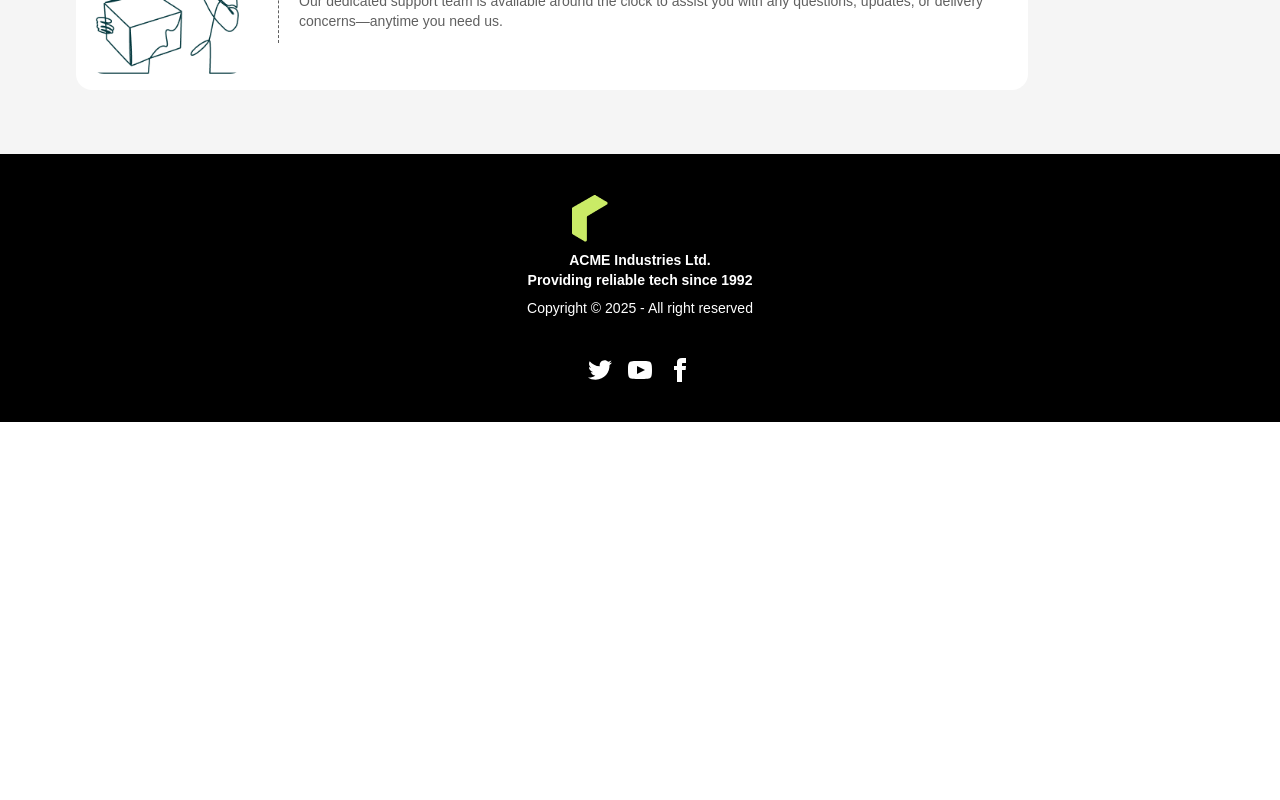
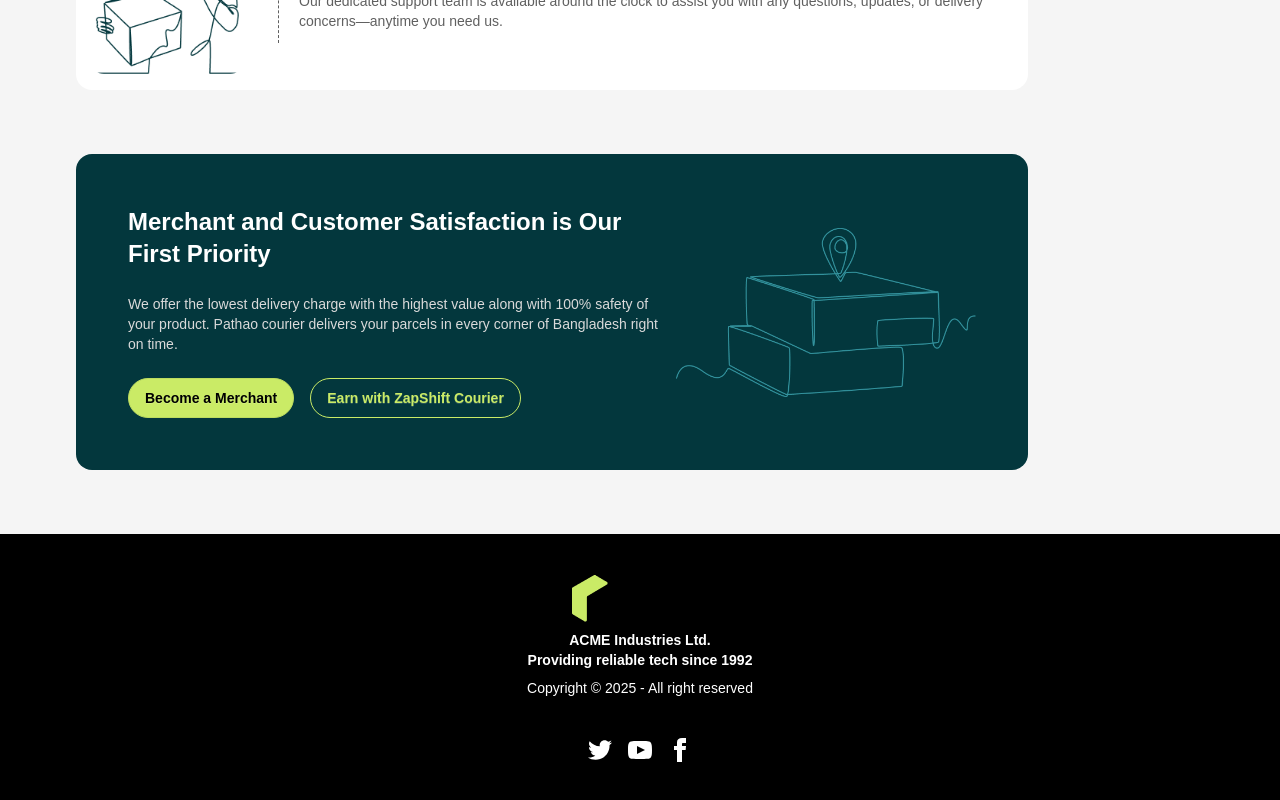
Before and after one commit to Riadul-Islam-551/Zap-Shift-Client, a React (Vite) app: page / in a window 1280 px wide. Shown: the part 2551-3351 px from the top of the page. Before the commit the page ends 2973 px from the top, so only its background shows below. Built offline with nearby package versions, Linux system fonts and the light colour scheme.

Commit message:
make the merchant section

```diff
--- a/src/pages/home/home/Home.jsx
+++ b/src/pages/home/home/Home.jsx
@@ -4,6 +4,7 @@ import Service from "./components/service/Service";
 import Banner from "./components/banner/Banner";
 import Brands from "./components/brands/Brands";
 import PolicyDetails from "./components/policyDetails/PolicyDetails";
+import Merchant from "./components/merchant/Merchant";
 
 const Home = () => {
   return (
@@ -13,6 +14,7 @@ const Home = () => {
       <Service></Service>
       <Brands></Brands>
       <PolicyDetails></PolicyDetails>
+      <Merchant></Merchant>
     </div>
   );
 };
--- /dev/null
+++ b/src/pages/home/home/components/merchant/Merchant.jsx
@@ -0,0 +1,34 @@
+import React from "react";
+import merchantLocation from "../../../../../assets/location-merchant.png";
+
+const Merchant = () => {
+  return (
+    <div className="max-w-5xl md:px-9 mb-16">
+      <div className="hero bg-secondary rounded-2xl p-9">
+        <div className="hero-content flex-col lg:flex-row-reverse">
+          <img src={merchantLocation} className="rounded-lg w-[300px]" />
+          <div>
+            <h1 className="text-2xl font-bold text-white">
+              Merchant and Customer Satisfaction is Our First Priority
+            </h1>
+            <p className="py-6 text-accent-content text-sm">
+              We offer the lowest delivery charge with the highest value along
+              with 100% safety of your product. Pathao courier delivers your
+              parcels in every corner of Bangladesh right on time.
+            </p>
+            <div className="flex flex-col md:flex-row gap-4 justify-center md:justify-start">
+              <button className="btn btn-primary text-black rounded-full shadow-none ">
+                Become a Merchant
+              </button>
+              <button className="btn text-primary hover:text-black border-primary bg-transparent hover:bg-primary rounded-full shadow-none transition duration-300">
+                Earn with ZapShift Courier
+              </button>
+            </div>
+          </div>
+        </div>
+      </div>
+    </div>
+  );
+};
+
+export default Merchant;
```
